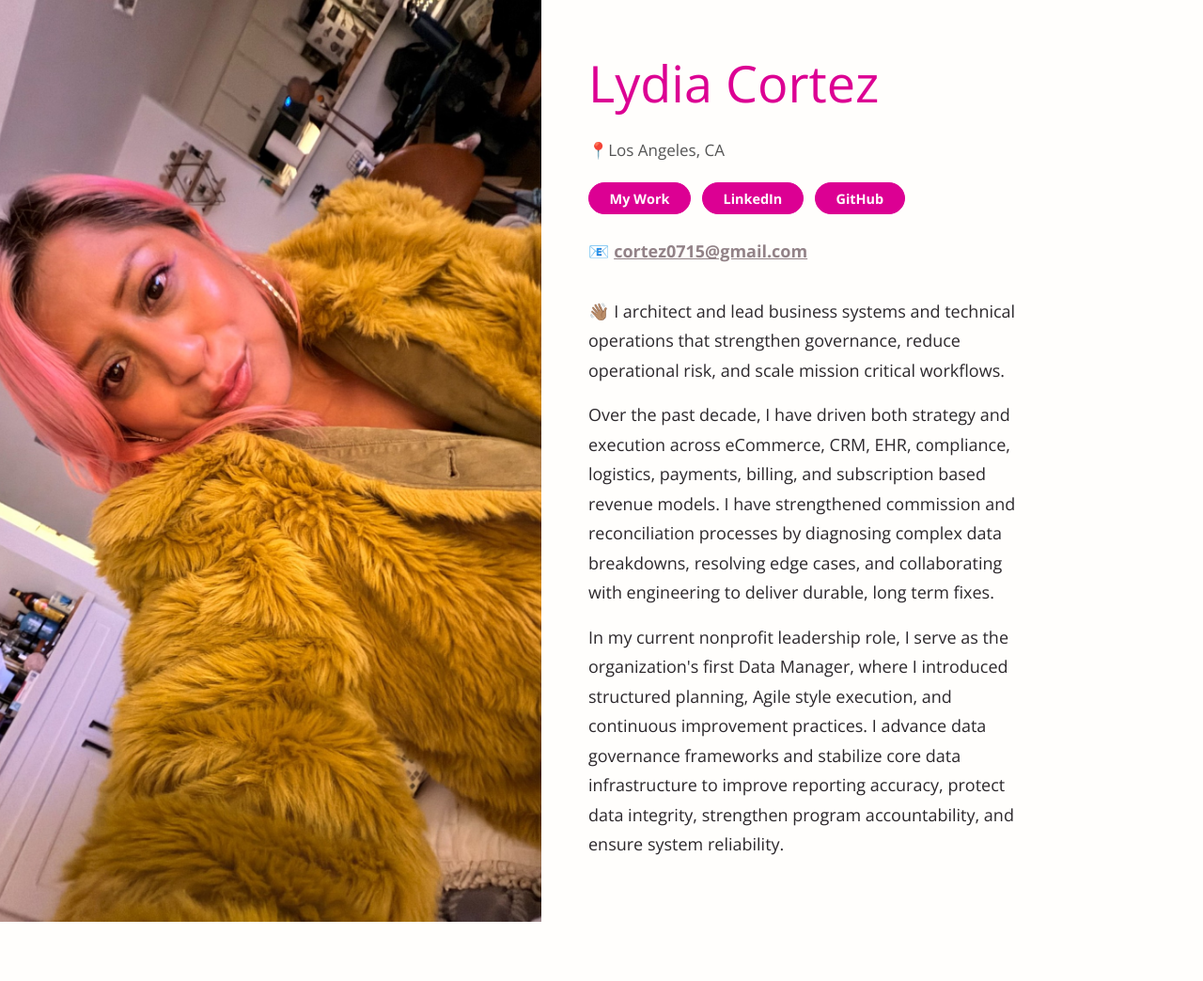
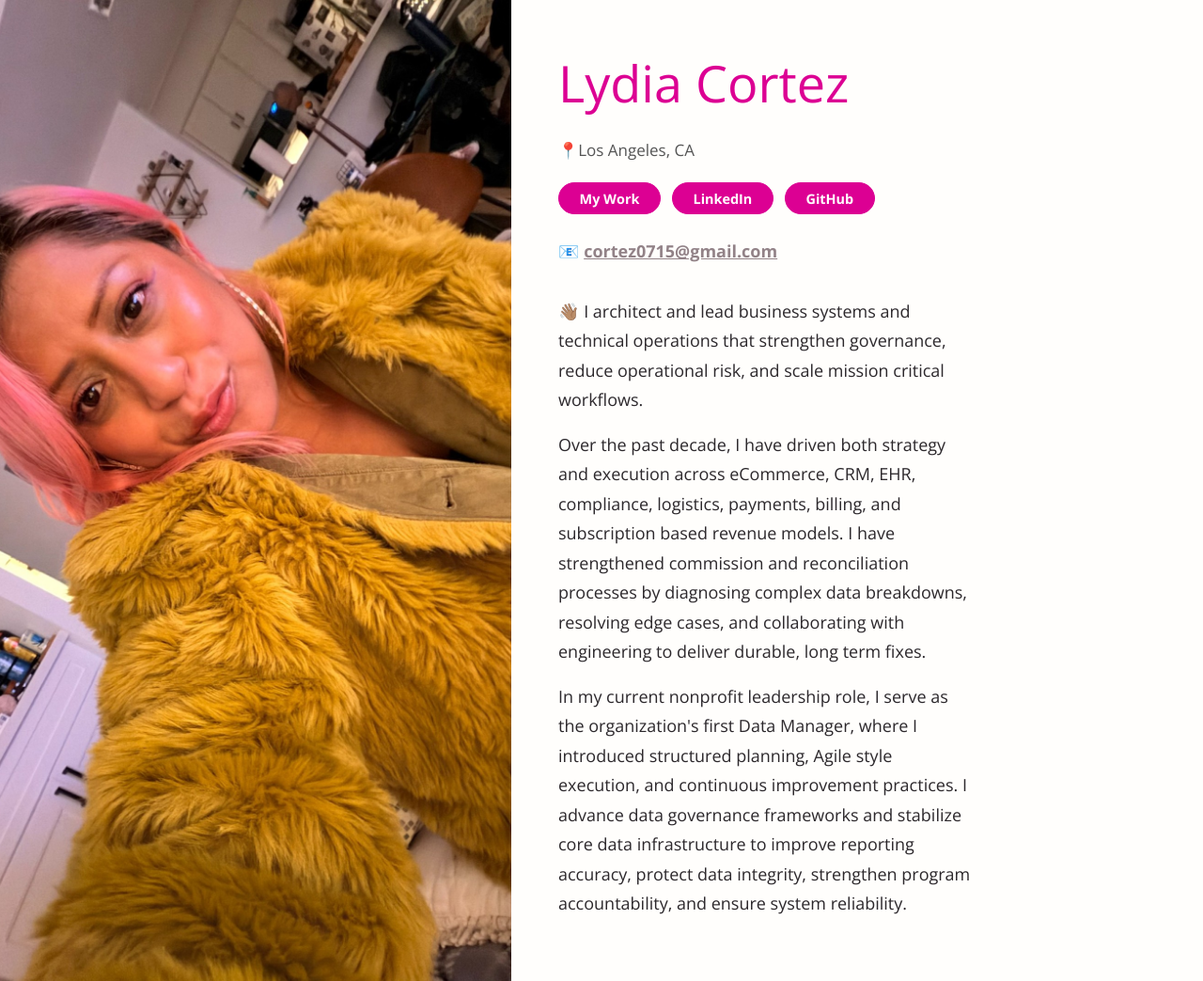
Before and after one commit to lylyco/lylyco.github.io, a Jekyll site: the page built from index.html, in a window 1280 px wide. Shown: the whole page at 94% size. Built offline with Jekyll 4.4.1, drawn with Linux system fonts in a browser that asks for light colours; before the commit the page ends 981 px from its top, so only the background shows below that.

Commit message:
“adjustsv7”

```diff
--- a/assets/css/style.css
+++ b/assets/css/style.css
@@ -23,7 +23,7 @@ body {
   font-family: Open Sans, Helvetica, Lato, sans-serif;
   font-weight: 350;
   line-height: 1.75;
-  font-size: 50%;
+  font-size: 45%;
   color: #2c282c;
   background-color: #fffefc;
   overflow-x: hidden;
@@ -322,7 +322,7 @@ dd {
   .half main {
     flex-direction: row;
     min-height: 100vh;
-    width: 90%;
+    width: 85%;
     align-items: stretch;
   }
 }
```
